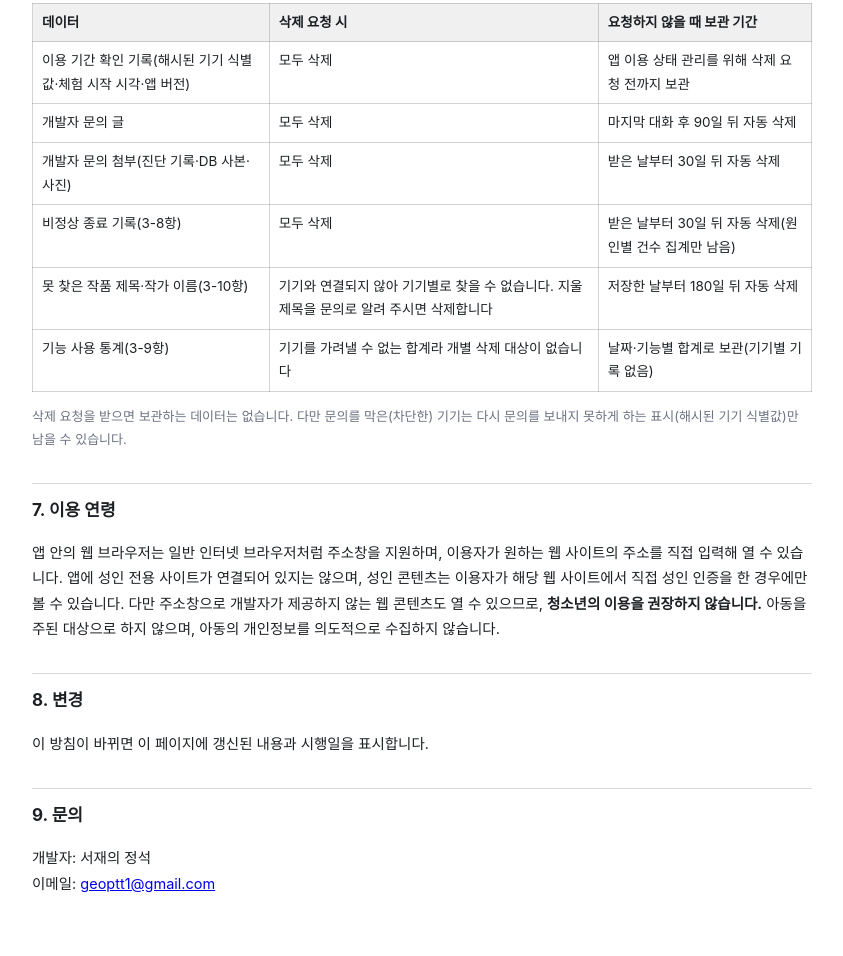
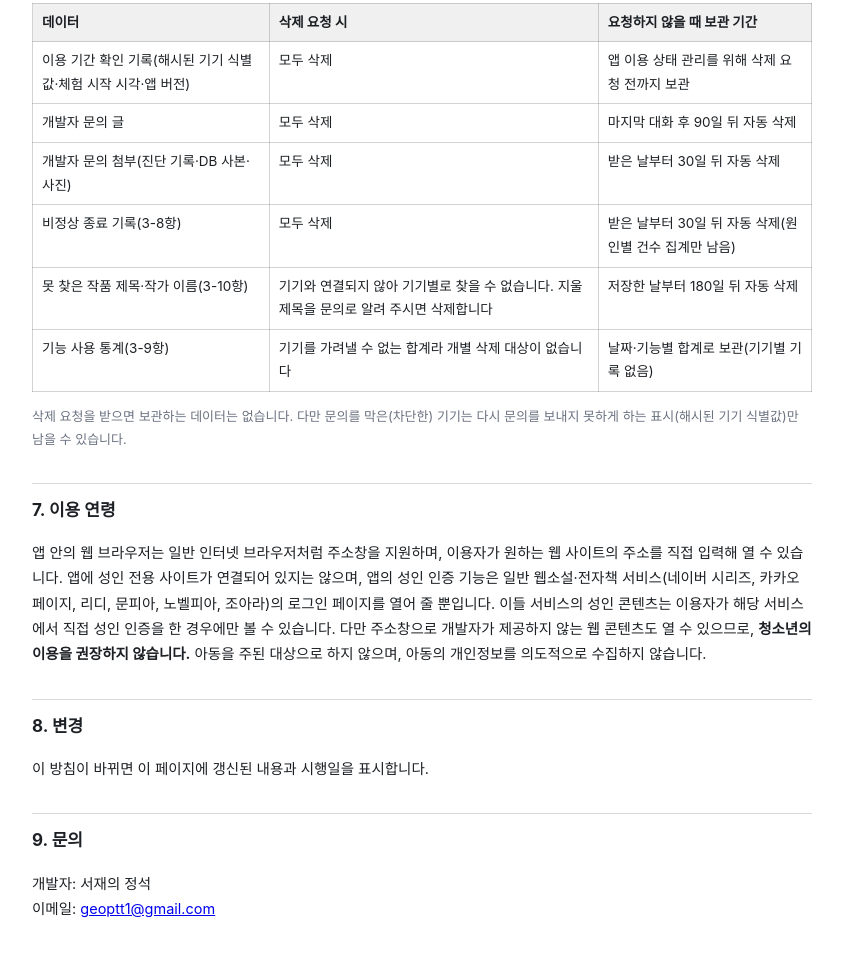
Before and after one commit to allday-lib/wm-dist, a plain HTML site: page privacy.html in a window 1280 px wide. Shown: the part 5061-6017 px from the top of the page, without its empty margins (218-1061 px from the left). Drawn offline with Linux system fonts and the light colour scheme.

Commit message:
개인정보처리방침 7항: 성인 인증 기능이 여는 일반 웹소설·전자책 서비스 이름 명시
Co-Authored-By: Claude Sonnet 5.5 <noreply@anthropic.com>

```diff
--- a/privacy.html
+++ b/privacy.html
@@ -170,7 +170,7 @@
 <p class="note">삭제 요청을 받으면 보관하는 데이터는 없습니다. 다만 문의를 막은(차단한) 기기는 다시 문의를 보내지 못하게 하는 표시(해시된 기기 식별값)만 남을 수 있습니다.</p>
 
 <h2>7. 이용 연령</h2>
-<p>앱 안의 웹 브라우저는 일반 인터넷 브라우저처럼 주소창을 지원하며, 이용자가 원하는 웹 사이트의 주소를 직접 입력해 열 수 있습니다. 앱에 성인 전용 사이트가 연결되어 있지는 않으며, 성인 콘텐츠는 이용자가 해당 웹 사이트에서 직접 성인 인증을 한 경우에만 볼 수 있습니다. 다만 주소창으로 개발자가 제공하지 않는 웹 콘텐츠도 열 수 있으므로, <strong>청소년의 이용을 권장하지 않습니다.</strong> 아동을 주된 대상으로 하지 않으며, 아동의 개인정보를 의도적으로 수집하지 않습니다.</p>
+<p>앱 안의 웹 브라우저는 일반 인터넷 브라우저처럼 주소창을 지원하며, 이용자가 원하는 웹 사이트의 주소를 직접 입력해 열 수 있습니다. 앱에 성인 전용 사이트가 연결되어 있지는 않으며, 앱의 성인 인증 기능은 일반 웹소설·전자책 서비스(네이버 시리즈, 카카오페이지, 리디, 문피아, 노벨피아, 조아라)의 로그인 페이지를 열어 줄 뿐입니다. 이들 서비스의 성인 콘텐츠는 이용자가 해당 서비스에서 직접 성인 인증을 한 경우에만 볼 수 있습니다. 다만 주소창으로 개발자가 제공하지 않는 웹 콘텐츠도 열 수 있으므로, <strong>청소년의 이용을 권장하지 않습니다.</strong> 아동을 주된 대상으로 하지 않으며, 아동의 개인정보를 의도적으로 수집하지 않습니다.</p>
 
 <h2>8. 변경</h2>
 <p>이 방침이 바뀌면 이 페이지에 갱신된 내용과 시행일을 표시합니다.</p>
```
